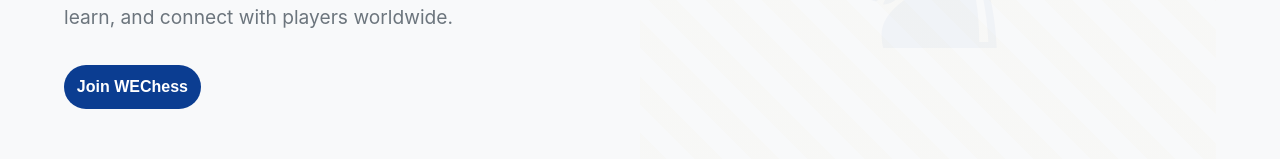
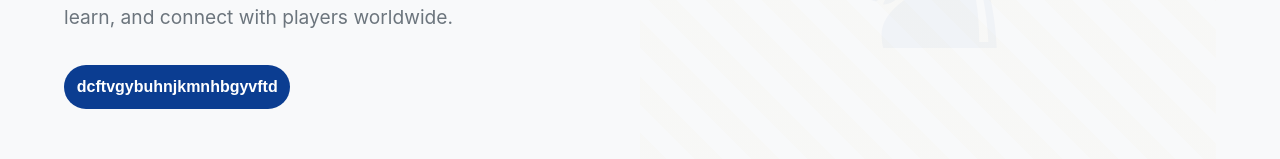
Before and after one commit to HirwaYves/wechess, a React (Vite) app: page / in a window 1280 px wide. Shown: the part 473-632 px from the top of the page. Built offline with nearby package versions, Linux system fonts and the light colour scheme; no server answers.

Commit message:
Update button text on home page

```diff
--- a/src/pages/home.jsx
+++ b/src/pages/home.jsx
@@ -15,7 +15,7 @@
               Join the most welcoming chess community. Compete, learn, and connect with players worldwide.
             </p>
             <Button variant="primary" onClick={() => window.location.href='/register'}>
-              Join WEChess
+              dcftvgybuhnjkmnhbgyvftd
             </Button>
           </div>
           <div className="hero-bg"></div> {/* subtle knight illustration via CSS */}
```
